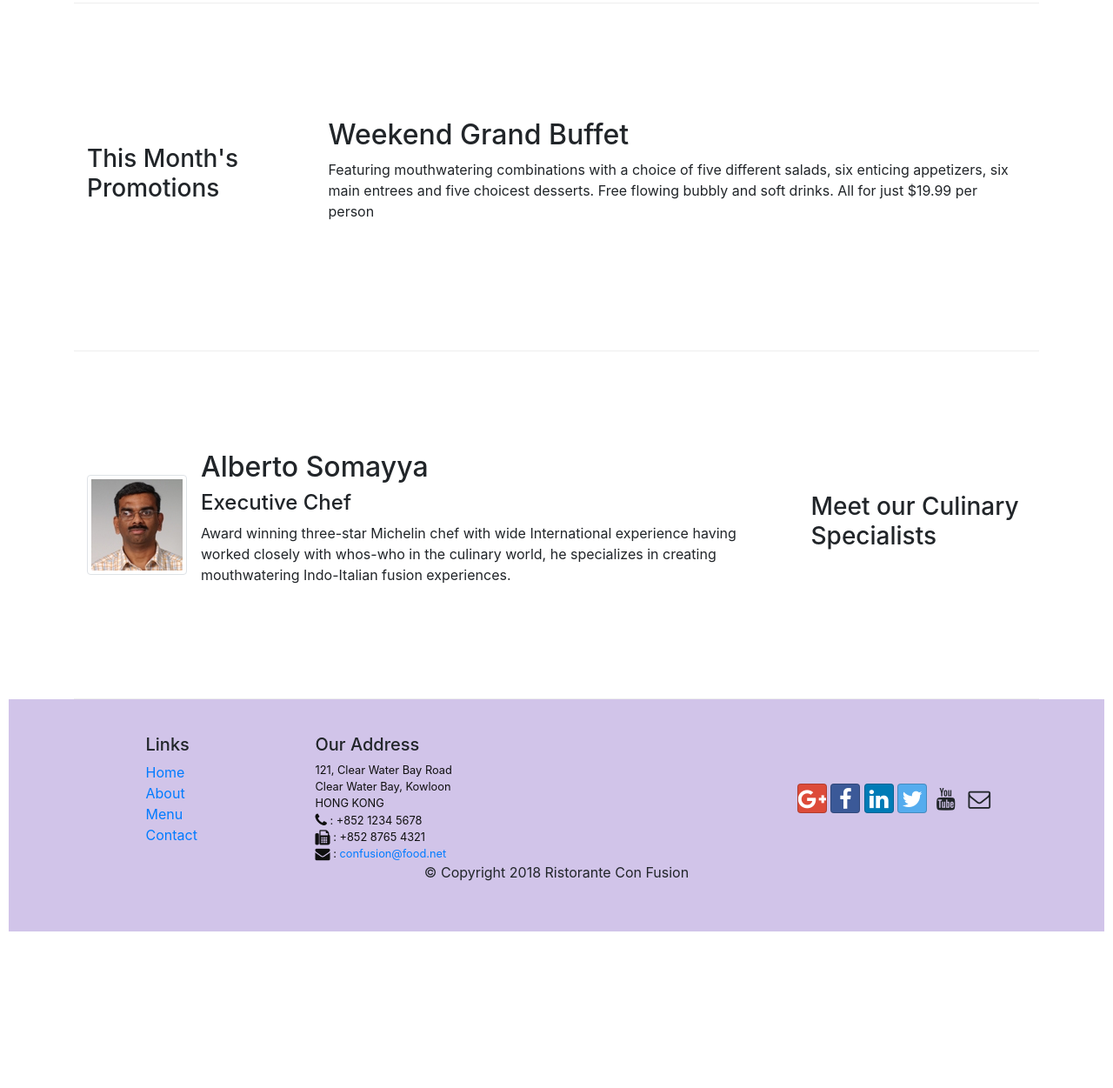
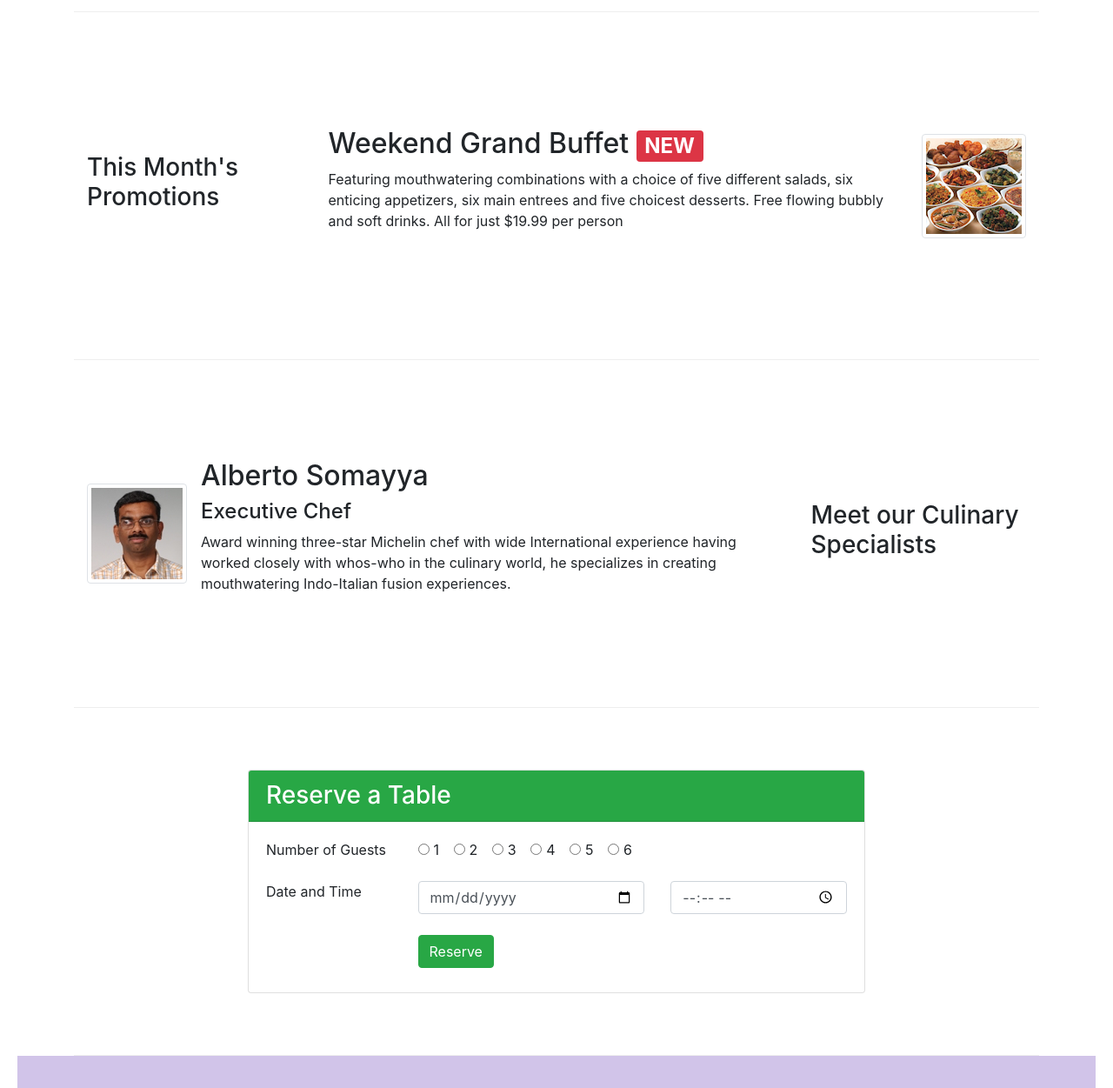
Before and after one commit to aripan/bootstrap4-project, a website: page index.html in a window 1280 px wide. Shown: the part 740-1991 px from the top of the page at 87% size. Before the commit the page ends 1821 px from the top, so only its background shows below. Drawn offline with nearby package versions, Linux system fonts and the light colour scheme.

Commit message:
Assignment 2

```diff
--- a/css/style.css
+++ b/css/style.css
@@ -1,5 +1,5 @@
 body {
-  margin: 10px;
+  margin: 20px;
   padding: 50px 0px 0px 0px;
   z-index: 0;
 }
--- a/index.html
+++ b/index.html
@@ -73,7 +73,7 @@
     <!-- Header -->
     <header class="jumbotron">
       <div class="container">
-        <div class="row header-row row-header">
+        <div class="row row-header">
           <div class="col-12 col-sm-6">
             <h1>Ristorante con Fusion</h1>
             <p>
@@ -82,8 +82,16 @@
               your culinary senses!
             </p>
           </div>
-          <div class="col-12 col-sm align-self-center">
+          <div class="col-12 col-sm-3 align-self-center">
             <img src="./img/logo.png" alt="" class="img-fluid" />
+          </div>
+          <div class="col-12 col-sm-3 align-self-center">
+            <a
+              href="#reservation"
+              class="btn btn-warning btn-sm btn-block"
+              role="button"
+              >Reserve</a
+            >
           </div>
         </div>
       </div>
@@ -91,7 +99,8 @@
 
     <!-- Main content -->
     <div class="container">
-      <div class="row container-row row-content align-items-center">
+      <!-- 1st Item -->
+      <div class="row row-content align-items-center">
         <div class="col-12 col-sm-4 order-sm-last col-md-3">
           <h3>Our Lipsmacking Culinary Creations</h3>
         </div>
@@ -117,22 +126,35 @@
         </div>
       </div>
 
-      <div class="row container-row row-content align-items-center">
+      <!-- 2nd Item -->
+      <div class="row row-content align-items-center">
         <div class="col-12 col-sm-4 col-md-3">
           <h3>This Month's Promotions</h3>
         </div>
         <div class="col col-sm col-md">
-          <h2>Weekend Grand Buffet</h2>
-          <p>
-            Featuring mouthwatering combinations with a choice of five different
-            salads, six enticing appetizers, six main entrees and five choicest
-            desserts. Free flowing bubbly and soft drinks. All for just $19.99
-            per person
-          </p>
+          <div class="media">
+            <div class="media-body">
+              <h2 class="mt-0">
+                Weekend Grand Buffet <span class="badge badge-danger">NEW</span>
+              </h2>
+              <p class="d-none d-sm-block">
+                Featuring mouthwatering combinations with a choice of five
+                different salads, six enticing appetizers, six main entrees and
+                five choicest desserts. Free flowing bubbly and soft drinks. All
+                for just $19.99 per person
+              </p>
+            </div>
+            <img
+              src="./img/buffet.png"
+              alt="buffet"
+              class="d-flex ml-3 img-thumbnail align-self-center"
+            />
+          </div>
         </div>
       </div>
 
-      <div class="row container-row row-content align-items-center">
+      <!-- 3rd Item -->
+      <div class="row row-content align-items-center">
         <div class="col-12 col-sm-4 order-sm-last col-md-3">
           <h3>Meet our Culinary Specialists</h3>
         </div>
@@ -152,6 +174,134 @@
                 world, he specializes in creating mouthwatering Indo-Italian
                 fusion experiences.
               </p>
+            </div>
+          </div>
+        </div>
+      </div>
+
+      <!-- Reservation -->
+      <div class="row row-content align-items-center" id="reservation">
+        <div class="col-12 offset-sm-2 col-sm-8 offset-sm-2">
+          <div class="card">
+            <h3 class="card-header bg-success text-white">Reserve a Table</h3>
+            <div class="card-body">
+              <form>
+                <!-- Selecting Guest Numbers -->
+                <div class="form-group row">
+                  <label for="numberofGeust" class="col-12 col-sm-3"
+                    >Number of Guests</label
+                  >
+                  <div class="col-12 col-sm">
+                    <div class="form-check form-check-inline">
+                      <input
+                        class="form-check-input"
+                        type="radio"
+                        name="inlineRadioOptions"
+                        id="inlineRadio1"
+                        value="option1"
+                      />
+                      <label class="form-check-label" for="inlineRadio1"
+                        >1</label
+                      >
+                    </div>
+                    <div class="form-check form-check-inline">
+                      <input
+                        class="form-check-input"
+                        type="radio"
+                        name="inlineRadioOptions"
+                        id="inlineRadio2"
+                        value="option2"
+                      />
+                      <label class="form-check-label" for="inlineRadio2"
+                        >2</label
+                      >
+                    </div>
+                    <div class="form-check form-check-inline">
+                      <input
+                        class="form-check-input"
+                        type="radio"
+                        name="inlineRadioOptions"
+                        id="inlineRadio3"
+                        value="option3"
+                      />
+                      <label class="form-check-label" for="inlineRadio3"
+                        >3
+                      </label>
+                    </div>
+                    <div class="form-check form-check-inline">
+                      <input
+                        class="form-check-input"
+                        type="radio"
+                        name="inlineRadioOptions"
+                        id="inlineRadio4"
+                        value="option4"
+                      />
+                      <label class="form-check-label" for="inlineRadio4"
+                        >4</label
+                      >
+                    </div>
+                    <div class="form-check form-check-inline">
+                      <input
+                        class="form-check-input"
+                        type="radio"
+                        name="inlineRadioOptions"
+                        id="inlineRadio5"
+                        value="option5"
+                      />
+                      <label class="form-check-label" for="inlineRadio5"
+                        >5</label
+                      >
+                    </div>
+                    <div class="form-check form-check-inline">
+                      <input
+                        class="form-check-input"
+                        type="radio"
+                        name="inlineRadioOptions"
+                        id="inlineRadio6"
+                        value="option6"
+                      />
+                      <label class="form-check-label" for="inlineRadio6"
+                        >6</label
+                      >
+                    </div>
+                  </div>
+                </div>
+
+                <!-- Selecting Date and Time -->
+                <div class="row">
+                  <div class="col-12 col-sm-3">
+                    <label for="date-time">Date and Time</label>
+                  </div>
+                  <div class="col-12 col-sm-5">
+                    <label for="date" class="sr-only">Date</label>
+                    <input
+                      type="date"
+                      class="form-control"
+                      id="date"
+                      placeholder="Date"
+                    />
+                  </div>
+                  <div class="col-12 col-sm">
+                    <label for="time" class="sr-only">Time</label>
+                    <input
+                      type="time"
+                      class="form-control"
+                      id="time"
+                      placeholder="Time"
+                    />
+                  </div>
+                </div>
+                <br />
+
+                <!-- Confirming the reservation -->
+                <div class="row">
+                  <div class="col-6 offset-sm-3 col-sm-4">
+                    <button type="submit" class="btn btn-success mb-2">
+                      Reserve
+                    </button>
+                  </div>
+                </div>
+              </form>
             </div>
           </div>
         </div>
```
